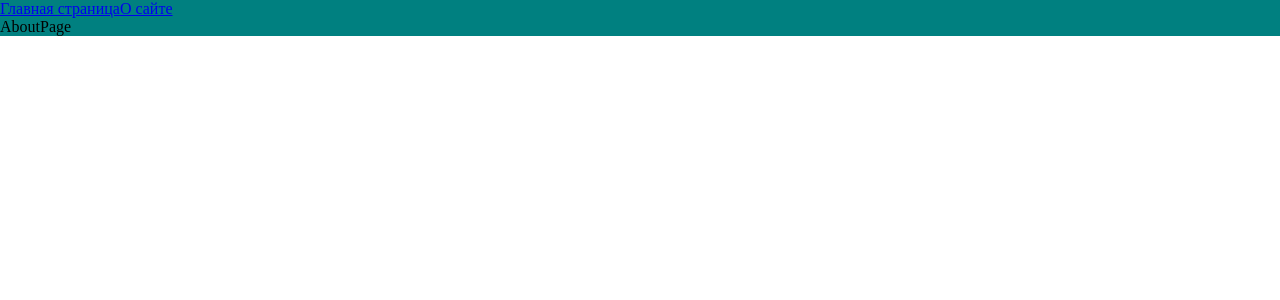
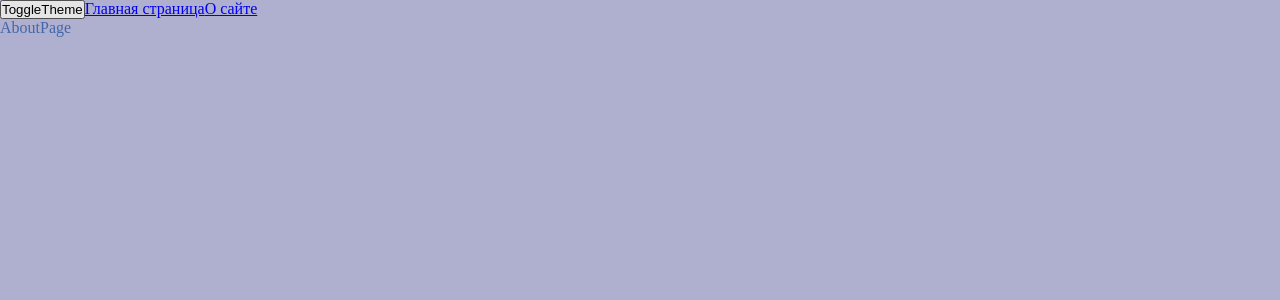
Before and after one commit to Pandarry/fsd, a React app: page /about in a window 1280 px wide. Shown: the top 300 px of the page. Built offline with nearby package versions, Linux system fonts and the light colour scheme; the HTML template or start-up script is replaced by a standard one.

Commit message:
add themes

```diff
--- a/src/App.tsx
+++ b/src/App.tsx
@@ -2,11 +2,14 @@
 import { Route, Routes, Link } from 'react-router-dom'
 import { AboutPageAsync } from './pages/AboutPage/AboutPageAsync'
 import { MainPageAsync } from './pages/MainPage/MainPageAsync'
-import './index.scss'
+import { useTheme } from './theme/useTheme'
+import './styles/index.scss'
 
 export const App = () => {
+    const { theme, toggleTheme } = useTheme()
     return (
-        <div className="app">
+        <div className={`app ${theme}`}>
+            <button onClick={toggleTheme}>ToggleTheme</button>
             <Link to="/">Главная страница</Link>
             <Link to="/about">О сайте</Link>
             <Suspense fallback={<div>...Loading</div>}>
--- a/src/index.tsx
+++ b/src/index.tsx
@@ -1,10 +1,13 @@
 import { render } from 'react-dom'
 import { BrowserRouter } from 'react-router-dom'
 import { App } from './App'
+import ThemeProvider from './theme/themeProvider'
 
 render(
     <BrowserRouter>
-        <App />
+        <ThemeProvider>
+            <App />
+        </ThemeProvider>
     </BrowserRouter>,
     document.getElementById('root'),
 )
--- /dev/null
+++ b/src/styles/index.scss
@@ -0,0 +1,11 @@
+@import 'reset';
+@import 'variables/global.scss';
+@import 'themes/dark.scss';
+@import 'themes/normal.scss';
+
+.app {
+    font: var(--font-m);
+    background: var(--bg-color);
+    color: var(--primary-color);
+    min-height: 100vh;
+}
--- a/src/index.scss
+++ b/src/styles/reset.scss
@@ -5,5 +5,5 @@
 }
 
 .app {
-    background-color: teal;
+    font-size: 30px;
 }
--- /dev/null
+++ b/src/styles/themes/dark.scss
@@ -0,0 +1,6 @@
+.app.dark {
+    --bg-color: #060670;
+
+    --primary-color: #75c5bc;
+    --secondary-color: #25eb60;
+}
--- /dev/null
+++ b/src/styles/themes/normal.scss
@@ -0,0 +1,6 @@
+.app.light {
+    --bg-color: #afafcf;
+
+    --primary-color: #4467aa;
+    --secondary-color: #12bcc2;
+}
--- /dev/null
+++ b/src/styles/variables/global.scss
@@ -0,0 +1,11 @@
+:root {
+    --font-family-main: Consolas, 'Times New Roman', Serif;
+
+    --font-size-m: 16px;
+    --font-line-m: 24px;
+    --font-m: var(--font-size-m) / var(--font-line-m) / var(--font-family-main);
+
+    --font-size-l: 24px;
+    --font-line-l: 32px;
+    --font-l: var(--font-size-l) / var(--font-line-l) / var(--font-family-main);
+}
--- /dev/null
+++ b/src/theme/themeContext.ts
@@ -0,0 +1,15 @@
+import { createContext } from 'react'
+
+export enum Theme {
+    LIGHT = 'light',
+    DARK = 'dark',
+}
+
+export interface ThemeContextProps {
+    theme?: Theme
+    setTheme?: (theme: Theme) => void
+}
+
+export const ThemeContext = createContext<ThemeContextProps>({})
+
+export const LOCAL_STORAGE_THEME_KEY = 'theme'
--- /dev/null
+++ b/src/theme/themeProvider.tsx
@@ -0,0 +1,19 @@
+import { FC, useMemo, useState } from 'react'
+import { LOCAL_STORAGE_THEME_KEY, Theme, ThemeContext } from './themeContext'
+
+const defaultTheme = (localStorage.getItem(LOCAL_STORAGE_THEME_KEY) as Theme) || Theme.LIGHT
+
+const ThemeProvider: FC = ({ children }) => {
+    const [theme, setTheme] = useState<Theme>(defaultTheme)
+
+    const defaultProps = useMemo(
+        () => ({
+            theme: theme,
+            setTheme: setTheme,
+        }),
+        [theme],
+    )
+    return <ThemeContext.Provider value={defaultProps}>{children}</ThemeContext.Provider>
+}
+
+export default ThemeProvider
--- /dev/null
+++ b/src/theme/useTheme.ts
@@ -0,0 +1,19 @@
+import { useContext } from 'react'
+import { LOCAL_STORAGE_THEME_KEY, Theme, ThemeContext } from './themeContext'
+
+interface useThemeResult {
+    toggleTheme: () => void
+    theme: Theme
+}
+
+export function useTheme(): useThemeResult {
+    const { theme, setTheme } = useContext(ThemeContext)
+
+    const toggleTheme = () => {
+        const newTheme = theme === Theme.DARK ? Theme.LIGHT : Theme.DARK
+        setTheme(newTheme)
+        localStorage.setItem(LOCAL_STORAGE_THEME_KEY, newTheme)
+    }
+
+    return { theme, toggleTheme }
+}
```
